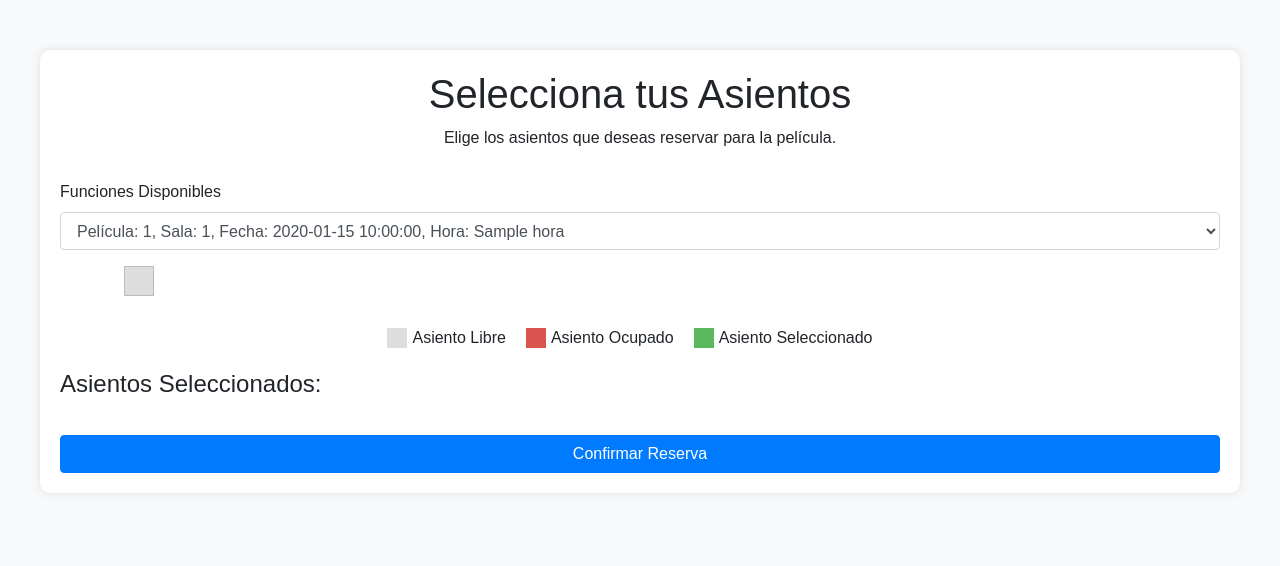
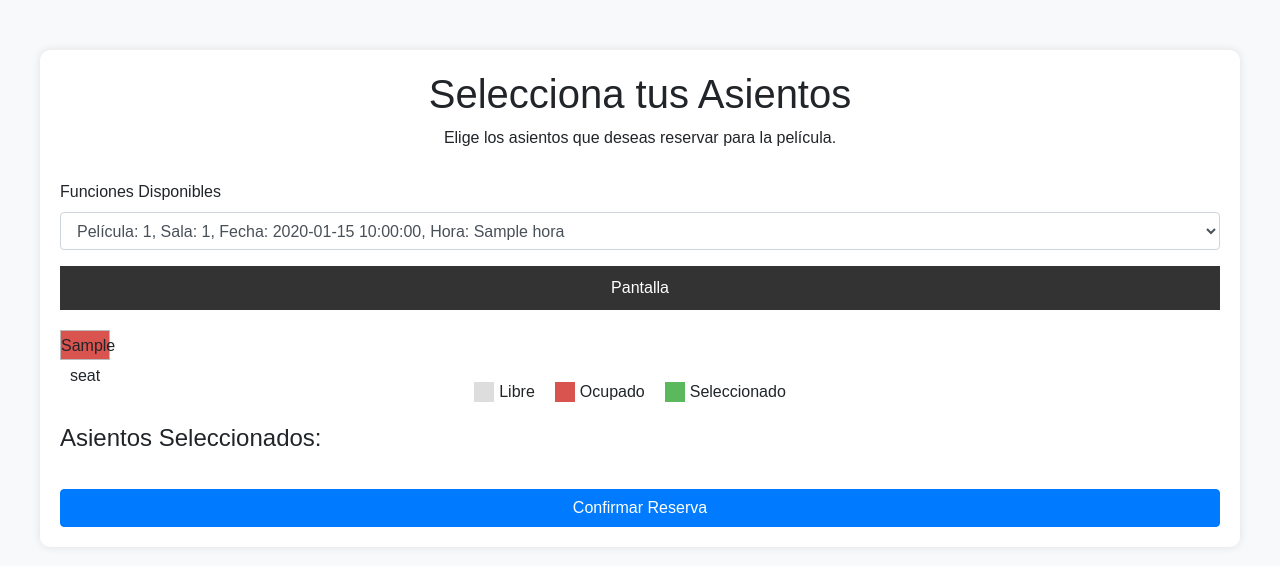
Before and after one commit to TatianaHoyos/Reserva-para-cine, a Flask app: template app/web/templates/reserva.html in a window 1280 px wide. Shown: the top 566 px of the page. Run offline with Flask 3, Linux system fonts and the light colour scheme; the template is opened without the code that fills it: most values are stand-ins (such as "Sample title", 1, 10 or a date in 2020); some libraries are stand-ins or nearby versions.

Commit message:
se le asignan etiquetas a las sillas

```diff
--- a/app/web/static/css/styles.css
+++ b/app/web/static/css/styles.css
@@ -26,32 +26,6 @@ body {
     width: 100%;
 }
 
-/*
-.seats {
-    display: flex;
-    flex-wrap: wrap;
-    justify-content: center;
-    gap: 10px;
-}
-.seat {
-    width: 30px;
-    height: 30px;
-    background-color: #ddd;
-    border: 1px solid #bbb;
-    cursor: pointer;
-}
-.seat.selected {
-    background-color: #5cb85c;
-}
-.seat.occupied {
-    background-color: #d9534f;
-    cursor: not-allowed;
-}
-.btn-primary {
-    width: 100%;
-    margin-top: 20px;
-} */
-
 .screen {
     background-color: #333;
     color: #fff;
@@ -59,24 +33,26 @@ body {
     padding: 10px;
     margin-bottom: 20px;
 }
-.seat-row {
+/* .seat-row {
     display: flex;
     justify-content: center;
     margin-bottom: 10px;
-}
-.seats {
+} */
+.seat-grid {
     display: grid;
-    grid-template-columns: repeat(7, 1fr);
+    grid-template-columns: repeat(10, 1fr); /* Cambia este número según el número de columnas que deseas */
     gap: 10px;
     justify-content: center;
     margin-bottom: 20px;
 }
 .seat {
-    width: 30px;
+    width: 50px;
     height: 30px;
     background-color: #ddd;
     border: 1px solid #bbb;
     cursor: pointer;
+    text-align: center; /* Para centrar el texto dentro del asiento */
+    line-height: 30px; /* Para centrar verticalmente el texto dentro del asiento */
 }
 .seat.selected {
     background-color: #5cb85c;
--- a/app/web/static/js/scripts.js
+++ b/app/web/static/js/scripts.js
@@ -4,6 +4,21 @@ function showSeats(id) {
         container.style.display = 'none';
     });
     document.getElementById('seats_' + id).style.display = 'block';
+}
+
+function toggleSeat(seat) {
+    if (!seat.classList.contains('occupied')) {
+        seat.classList.toggle('selected');
+        updateSelectedSeats();
+    }
+}
+
+function updateSelectedSeats() {
+    var selectedSeats = document.querySelectorAll('.seat.selected');
+    var seatNumbers = Array.from(selectedSeats).map(function(seat) {
+        return seat.getAttribute('data-seat');
+    });
+    document.querySelector('.selected-seats').innerText = 'Asientos seleccionados: ' + seatNumbers.join(', ');
 }
 
 document.addEventListener('DOMContentLoaded', function() {
--- a/app/web/templates/reserva.html
+++ b/app/web/templates/reserva.html
@@ -29,28 +29,22 @@
 
             <div class="seats">
                 {% for function in funtions %}
-                    <div id="seats_{{ function.id }}" style="display:none;">
-                        {% for row in function.seats %}
-                            <div class="seat-row">
-                                {% for seat in row %}
-                                    <div class="seat {% if not seat %}occupied{% endif %}" data-seat="{{ seat }}"></div>
-                                {% endfor %}
-                            </div>
-                        {% endfor %}
+                    <div id="seats_{{ function.id }}" class="seat-container" style="display:none;">
+                        <div class="screen">Pantalla</div>
+                        <div class="seat-grid">
+                            {% for seat in function.seats %}
+                                <div class="seat {% if not seat.available %}occupied{% endif %}" data-seat="{{ seat.label }}" onclick="toggleSeat(this)">
+                                    {{ seat.label }}
+                                </div>
+                            {% endfor %}
+                        </div>
                     </div>
                 {% endfor %}
             </div>
-
             <div class="legend">
-                <div class="free-seat">
-                    <span></span> Asiento Libre
-                </div>
-                <div class="occupied-seat">
-                    <span></span> Asiento Ocupado
-                </div>
-                <div class="selected-seat">
-                    <span></span> Asiento Seleccionado
-                </div>
+                <div class="free-seat"><span></span> Libre</div>
+                <div class="occupied-seat"><span></span> Ocupado</div>
+                <div class="selected-seat"><span></span> Seleccionado</div>
             </div>
 
             <div class="selected-seats">
```
Also changed, not shown: app/use_cases/funtion_use_case.py (+9 -3 lines).
